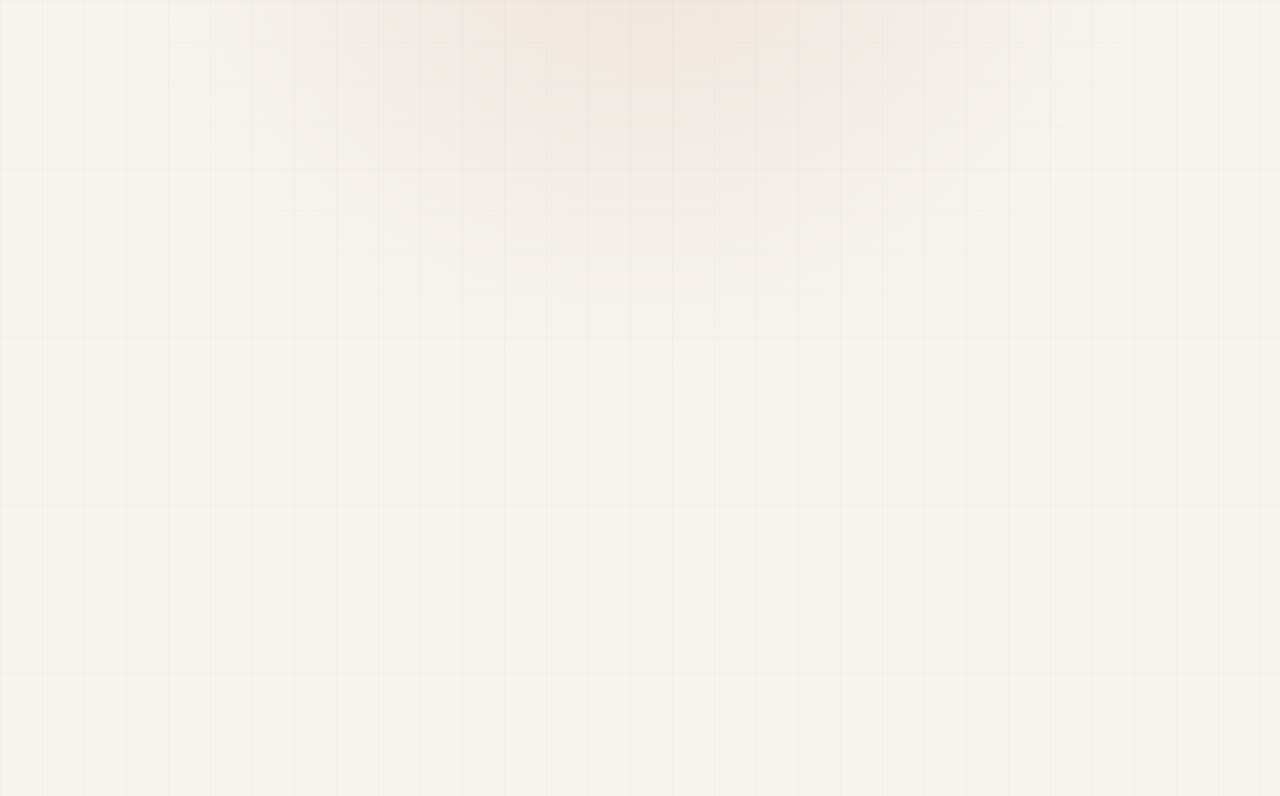
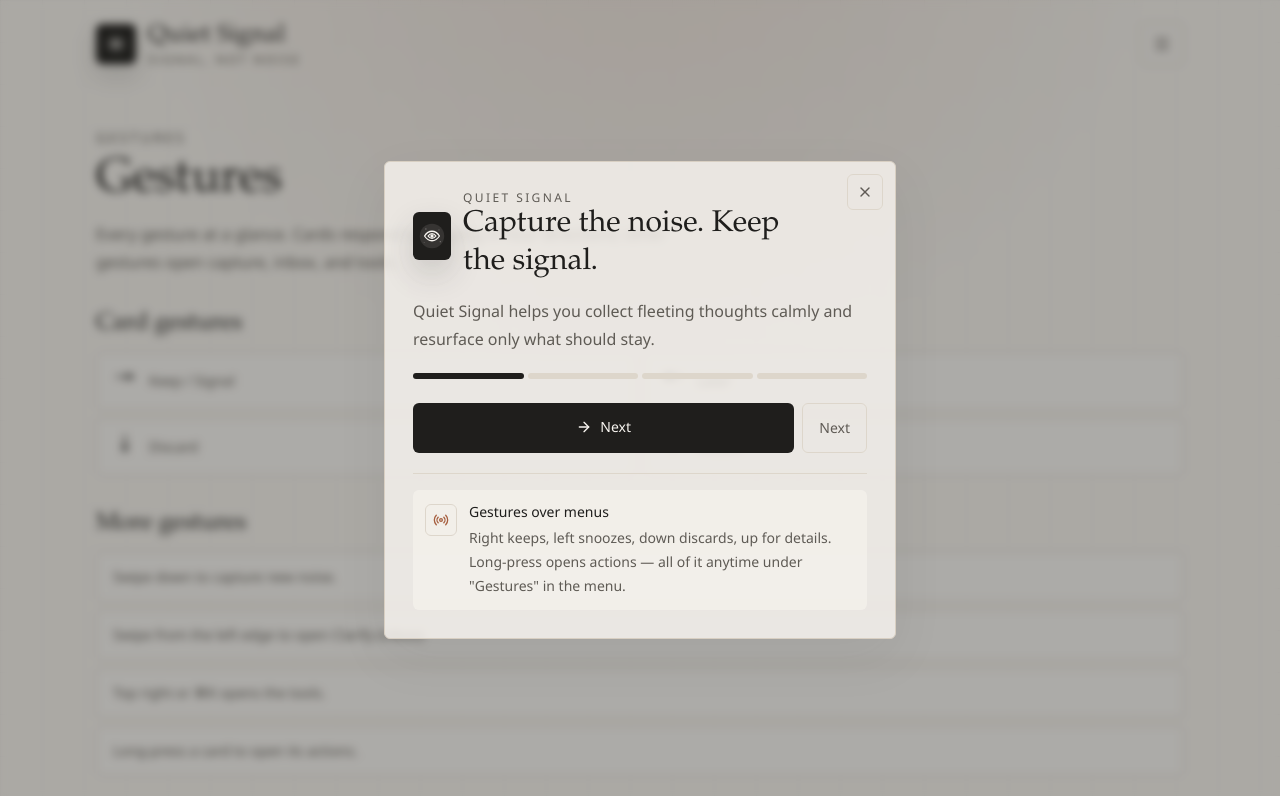
Before and after one commit to ES-92/quiet-signal, a React (Vite) app: page /gestures in a window 1280 px wide. Before the commit this address had no page. Shown: the top 796 px of the page. Built offline with nearby package versions, Linux system fonts and the light colour scheme.

Commit message:
feat: /gestures-Referenzseite + Drawer-Eintrag

```diff
--- a/src/App.tsx
+++ b/src/App.tsx
@@ -17,6 +17,7 @@
 const ShareTargetPage = lazy(() => import('./pages/ShareTargetPage').then((m) => ({ default: m.ShareTargetPage })))
 const ReflectionsPage = lazy(() => import('./pages/ReflectionsPage').then((m) => ({ default: m.ReflectionsPage })))
 const TrashPage = lazy(() => import('./pages/TrashPage').then((m) => ({ default: m.TrashPage })))
+const GesturesPage = lazy(() => import('./pages/GesturesPage').then((m) => ({ default: m.GesturesPage })))
 
 export default function App() {
   return (
@@ -37,6 +38,7 @@
           <Route path="/share-target" element={<ShareTargetPage />} />
           <Route path="/reflections" element={<ReflectionsPage />} />
           <Route path="/trash" element={<TrashPage />} />
+          <Route path="/gestures" element={<GesturesPage />} />
           <Route path="/settings" element={<SettingsPage />} />
         </Route>
       </Routes>
--- a/src/components/CommandDrawer.tsx
+++ b/src/components/CommandDrawer.tsx
@@ -1,4 +1,4 @@
-import { BookMarked, Coffee, Download, Feather, Inbox, Library, Search, Settings, Sparkles, Trash2, X } from 'lucide-react'
+import { BookMarked, Coffee, Download, Feather, Hand, Inbox, Library, Search, Settings, Sparkles, Trash2, X } from 'lucide-react'
 import { useEffect, useId, useMemo, useState, type ReactNode } from 'react'
 import { NavLink } from 'react-router-dom'
 import { useI18n } from '../i18n/I18nProvider'
@@ -15,6 +15,7 @@
   { to: '/books', labelKey: 'books', icon: BookMarked },
   { to: '/import', labelKey: 'data', icon: Download },
   { to: '/trash', labelKey: 'trash', icon: Trash2 },
+  { to: '/gestures', labelKey: 'gestures', icon: Hand },
   { to: '/settings', labelKey: 'settings', icon: Settings }
 ] as const
 
--- /dev/null
+++ b/src/pages/GesturesPage.tsx
@@ -0,0 +1,45 @@
+import { useI18n } from '../i18n/I18nProvider'
+
+export function GesturesPage() {
+  const { t } = useI18n()
+  const cardGestures = [
+    { dir: '→', label: `${t('gestureKeep')} / ${t('finishSignal')}` },
+    { dir: '←', label: t('later') },
+    { dir: '↓', label: t('deleteNoise') },
+    { dir: '↑', label: t('details') }
+  ]
+  const more = [t('gestureCapture'), t('gestureInbox'), t('gestureMenu'), t('gestureLongPress')]
+
+  return (
+    <div className="grid gap-6 pt-3 sm:gap-8 sm:pt-10">
+      <section>
+        <p className="text-sm uppercase tracking-[0.2em] text-graphite">{t('gestures')}</p>
+        <h1 className="mt-2 font-serif text-4xl leading-tight sm:text-5xl">{t('gestures')}</h1>
+        <p className="mt-4 max-w-xl leading-7 text-graphite">{t('gesturesIntro')}</p>
+      </section>
+
+      <section className="grid gap-3">
+        <h2 className="font-serif text-2xl">{t('gesturesCardSection')}</h2>
+        <ul className="grid gap-2 sm:grid-cols-2">
+          {cardGestures.map((gesture) => (
+            <li key={gesture.dir} className="flex items-center gap-3 rounded-md border border-line bg-white/30 px-4 py-3">
+              <span className="w-6 text-center font-serif text-2xl text-ink">{gesture.dir}</span>
+              <span className="text-sm text-graphite">{gesture.label}</span>
+            </li>
+          ))}
+        </ul>
+      </section>
+
+      <section className="grid gap-3">
+        <h2 className="font-serif text-2xl">{t('gesturesMoreSection')}</h2>
+        <ul className="grid gap-2">
+          {more.map((line) => (
+            <li key={line} className="rounded-md border border-line bg-white/30 px-4 py-3 text-sm leading-6 text-graphite">
+              {line}
+            </li>
+          ))}
+        </ul>
+      </section>
+    </div>
+  )
+}
```
